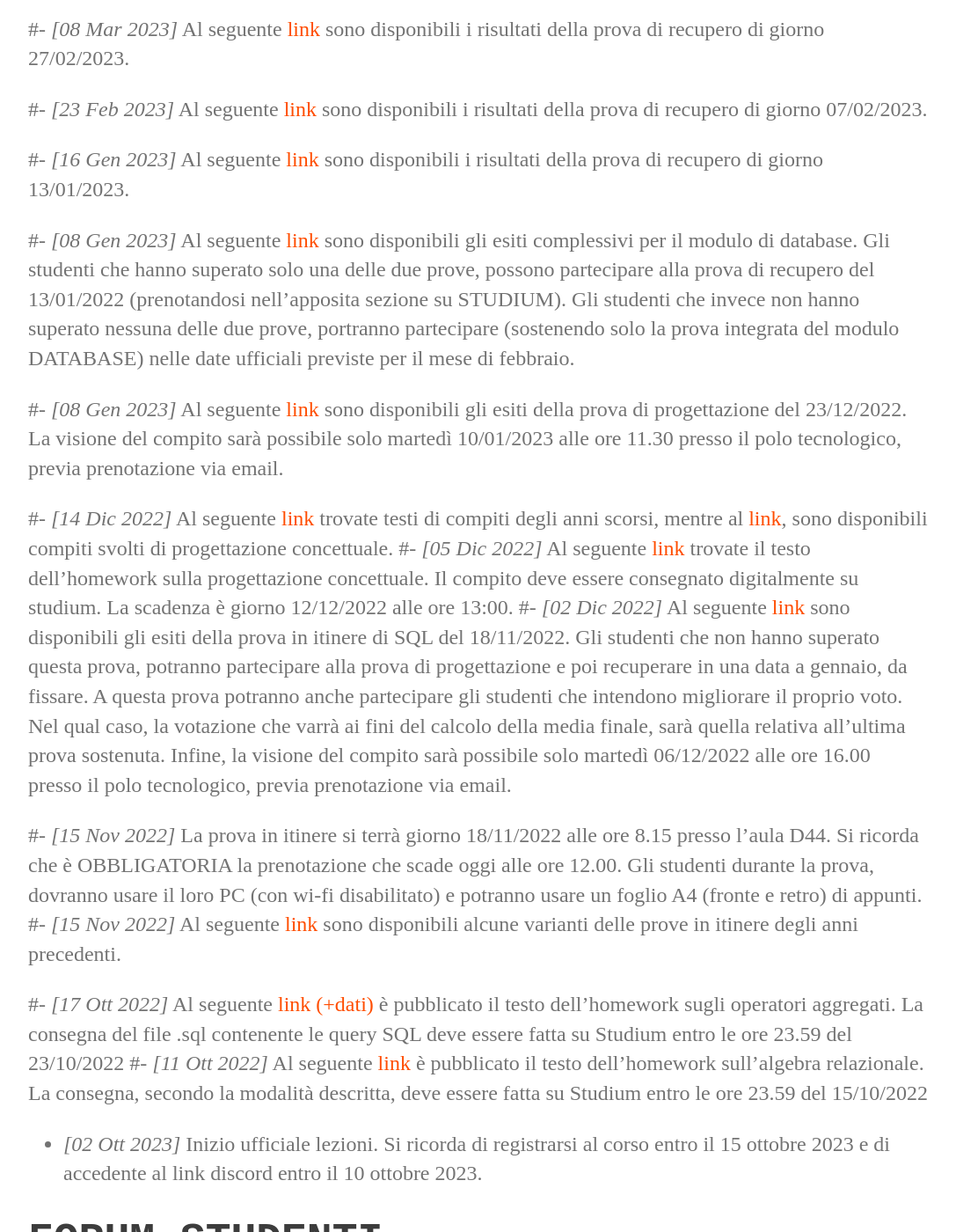
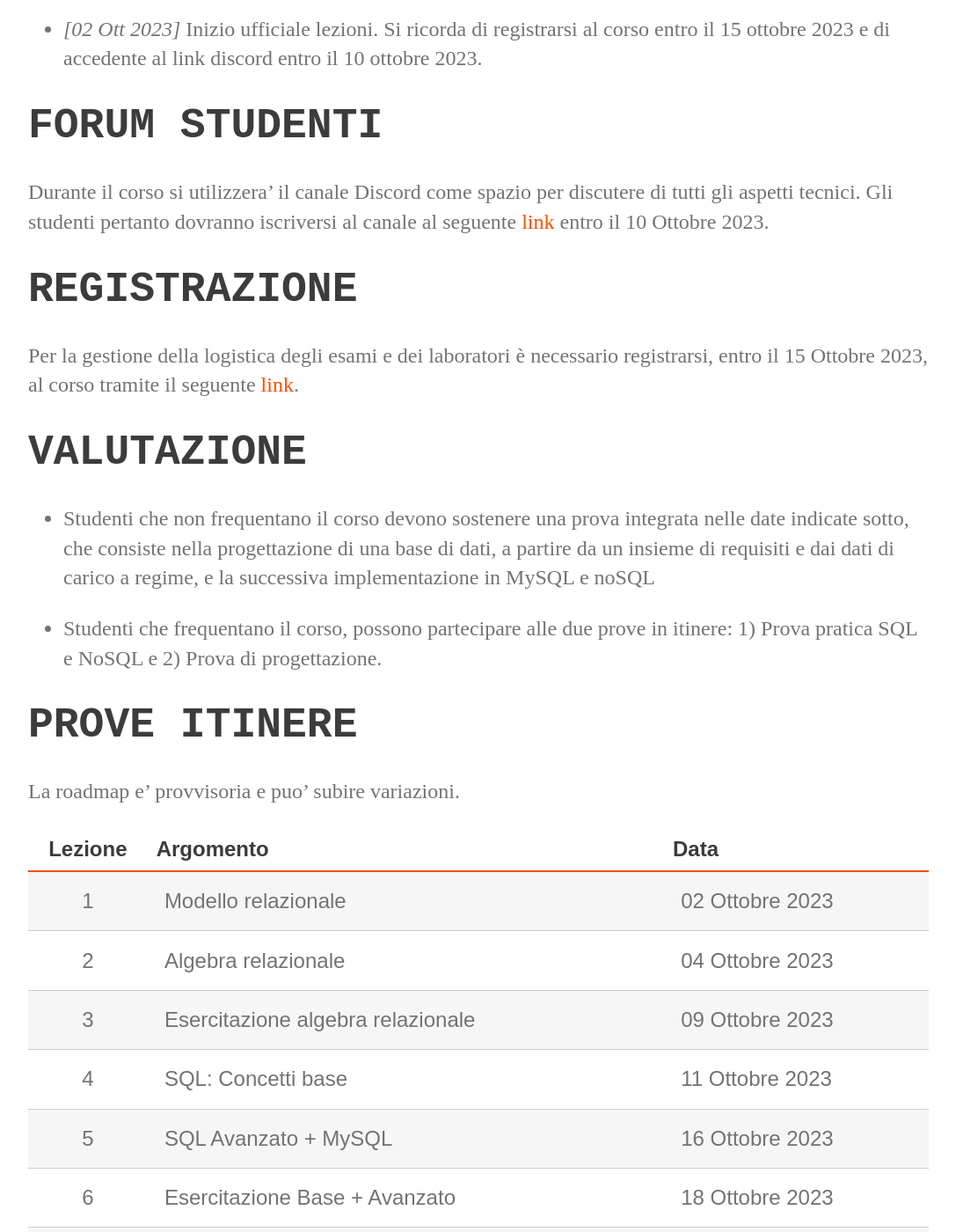
Before and after one commit to perceivelab/database-course, a Jekyll site: the page built from index.md, in a window 1280 px wide and 1400 px high, scrolled down 680 px. Shown: the whole window at 88% size, without its empty margins (96-1183 px from the left). Built offline with Jekyll 4.4.1, drawn with Linux system fonts in a browser that asks for light colours.

Commit message:
Update index.md

```diff
--- a/index.md
+++ b/index.md
@@ -21,7 +21,7 @@
 
 # AVVISI
 
-#- *[08 Mar 2023]* Al seguente [link](https://drive.google.com/file/d/1Zt-I9nKPLhPFbJQPxJ9307QsLIWWx4-f/view?usp=sharing) sono disponibili i risultati della prova di recupero di giorno 27/02/2023.
+<!--#- *[08 Mar 2023]* Al seguente [link](https://drive.google.com/file/d/1Zt-I9nKPLhPFbJQPxJ9307QsLIWWx4-f/view?usp=sharing) sono disponibili i risultati della prova di recupero di giorno 27/02/2023.
 
 #- *[23 Feb 2023]* Al seguente [link](https://drive.google.com/file/d/1C-luvjZWJW3GWAmUKn-7mWZoLEuh2kXl/view?usp=sharing) sono disponibili i risultati della prova di recupero di giorno 07/02/2023.
 
@@ -39,7 +39,7 @@
 #- *[15 Nov 2022]* Al seguente [link](https://drive.google.com/file/d/1OcjCKK89wueKIqpjP-DhuApPRinrxvK6/view?usp=sharing) sono disponibili alcune varianti delle prove in itinere degli anni precedenti.
 
 #- *[17 Ott 2022]* Al seguente [link](https://drive.google.com/file/d/1ft-fxOpp31ONrp2tC7mzMaXYy0HpkkB7/view?usp=sharing) [(+dati)](https://drive.google.com/file/d/1B3x7M0oJwgYu4Gzf-vE2RZdjXJ87JlXW/view?usp=sharing) è pubblicato il testo dell'homework sugli operatori aggregati. La consegna del file .sql contenente le query SQL deve essere fatta su Studium entro le ore 23.59 del 23/10/2022
-#- *[11 Ott 2022]* Al seguente [link](https://drive.google.com/file/d/18ktpSfI02fh0agXa_MiZqlxjJWuY0vVO/view?usp=sharing) è pubblicato il testo dell'homework sull'algebra relazionale. La consegna, secondo la modalità descritta, deve essere fatta su Studium entro le ore 23.59 del 15/10/2022
+#- *[11 Ott 2022]* Al seguente [link](https://drive.google.com/file/d/18ktpSfI02fh0agXa_MiZqlxjJWuY0vVO/view?usp=sharing) è pubblicato il testo dell'homework sull'algebra relazionale. La consegna, secondo la modalità descritta, deve essere fatta su Studium entro le ore 23.59 del 15/10/2022-->
 - *[02 Ott 2023]* Inizio ufficiale lezioni. Si ricorda di registrarsi al corso entro il 15 ottobre 2023 e di accedente al link discord entro il 10 ottobre 2023.
 
 # FORUM STUDENTI
```
